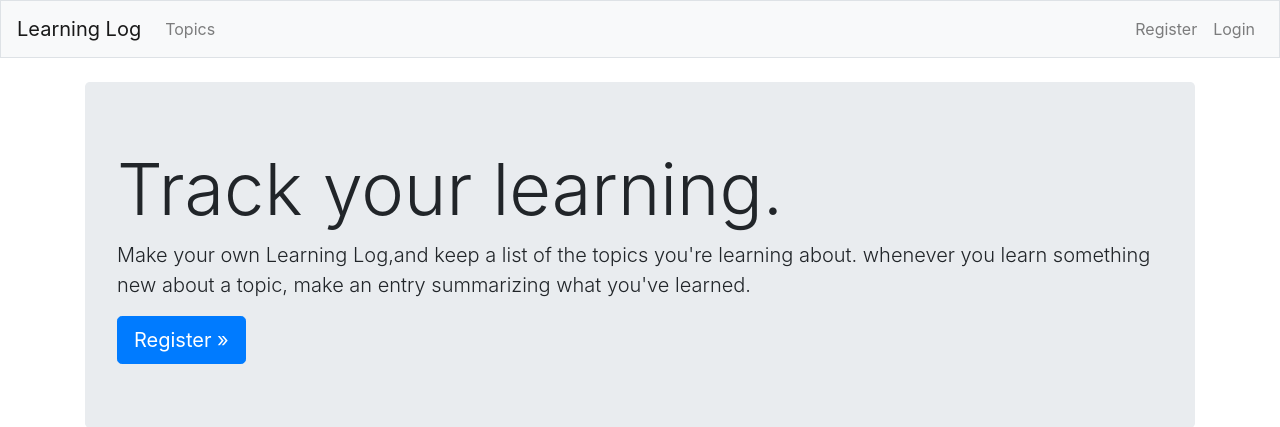
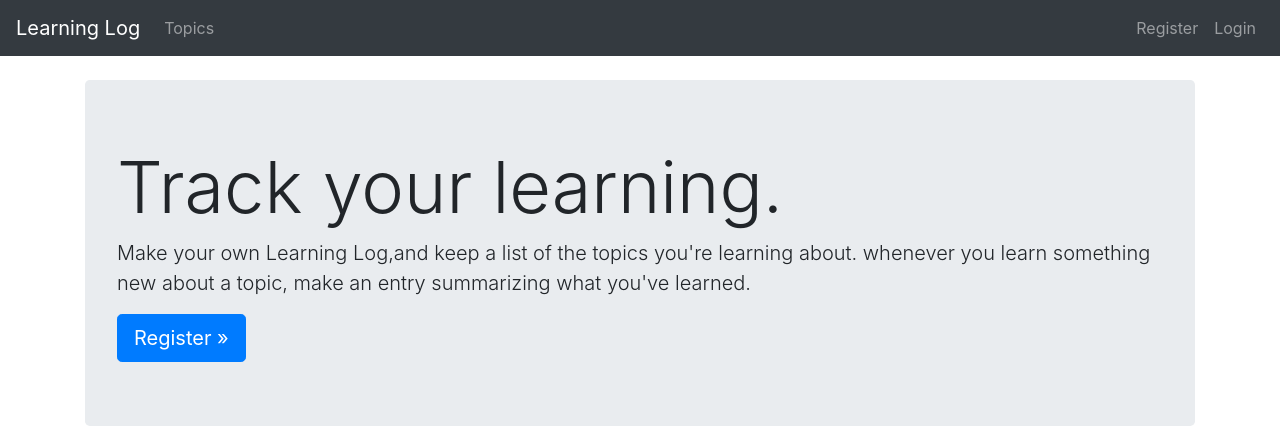
Before and after one commit to Rohambadi/learning-log-with-django, a Django app: page / in a window 1280 px wide. Shown: the top 427 px of the page. Run offline with Django 3.2, Linux system fonts and the light colour scheme; some libraries are stand-ins or nearby versions.

Commit message:
edit base.html

```diff
--- a/learning_logs/templates/learning_logs/base.html
+++ b/learning_logs/templates/learning_logs/base.html
@@ -15,7 +15,7 @@
 
 </head>
 <body>
-  <nav class="navbar navbar-expand-md navbar-light bg-light mb-4 border">
+  <nav class="navbar navbar-expand-md navbar-dark bg-dark mb-4 ">
   	<a class="navbar-brand" href="{% url 'learning_logs:index' %}">Learning Log</a>
 
 
```
